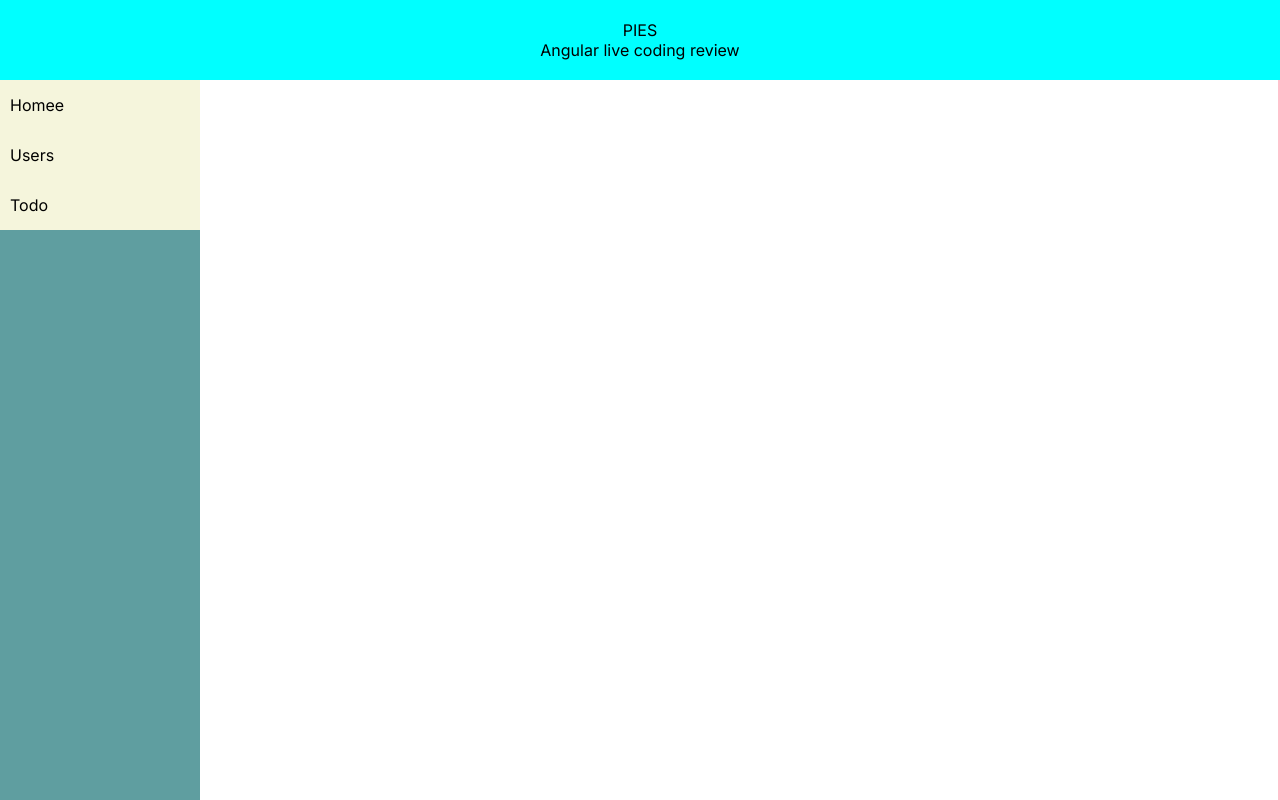
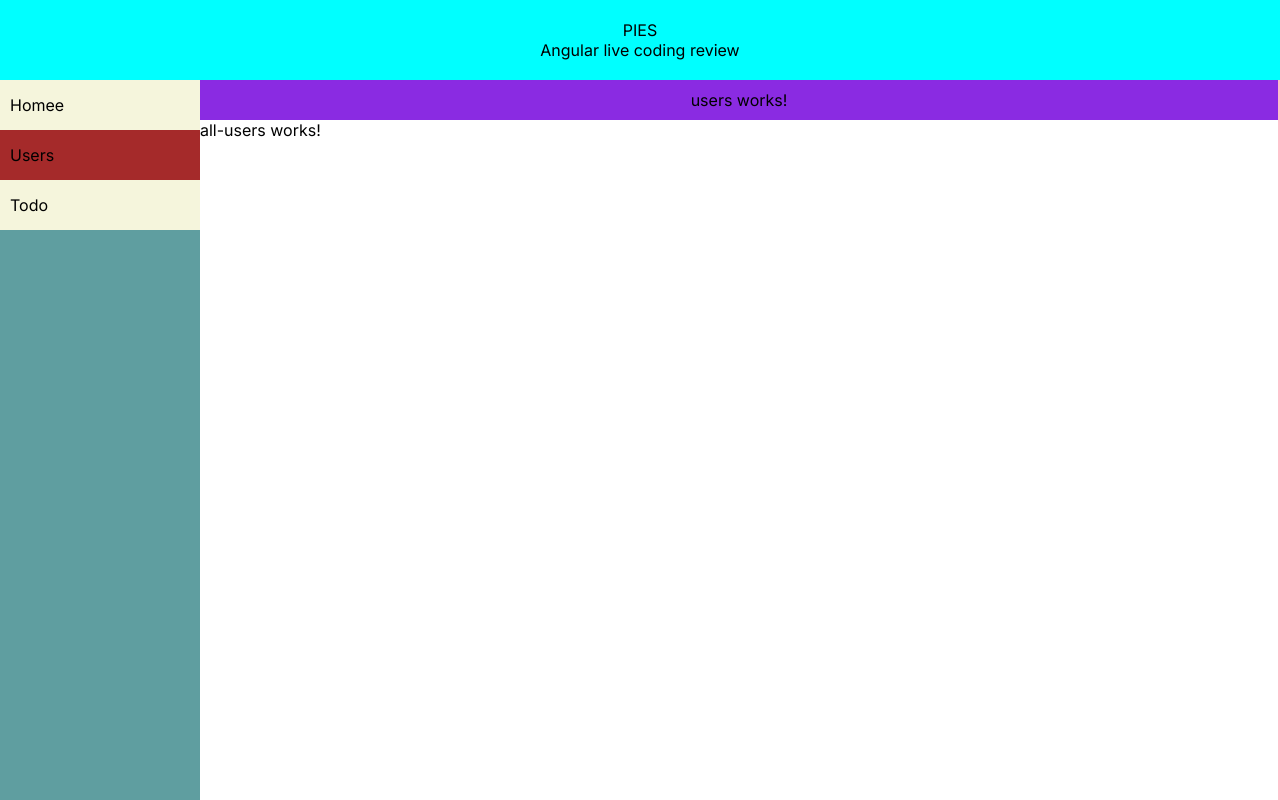
Before and after one commit to kargeb/pies, an Angular app: page /users/all-users in a window 1280 px wide. Before the commit this address led to /. Built offline with nearby package versions, Linux system fonts and the light colour scheme.

Commit message:
users comopnents and routing

```diff
--- a/src/app/app-routing-module.ts
+++ b/src/app/app-routing-module.ts
@@ -10,7 +10,11 @@ const routes: Routes = [
     component: Home,
   },
   // { path: 'home', component: undefined },
-  { path: 'users', component: Users },
+  {
+    path: 'users',
+    loadChildren: () =>
+      import('./features/users/users-module').then((m) => m.UsersModule),
+  },
   { path: 'todo', component: Todo },
   { path: '', redirectTo: '/home', pathMatch: 'full' },
   // { path: '**', component: undefined },
--- a/src/app/core/sidebar/sidebar.html
+++ b/src/app/core/sidebar/sidebar.html
@@ -1,7 +1,7 @@
 <nav class="wrapper">
   <ul>
     <li>
-      <a routerLink="/" routerLinkActive="active">Homee</a>
+      <a routerLink="/home" routerLinkActive="active">Homee</a>
     </li>
     <li>
       <a routerLink="/users" routerLinkActive="active">Users</a>
--- /dev/null
+++ b/src/app/features/users/components/all-users/all-users.html
@@ -0,0 +1 @@
+<p>all-users works!</p>
--- /dev/null
+++ b/src/app/features/users/users-module.ts
@@ -0,0 +1,14 @@
+import { NgModule } from '@angular/core';
+import { CommonModule } from '@angular/common';
+
+import { UsersRoutingModule } from './users-routing-module';
+
+
+@NgModule({
+  declarations: [],
+  imports: [
+    CommonModule,
+    UsersRoutingModule
+  ]
+})
+export class UsersModule { }
--- a/src/app/features/users/users.html
+++ b/src/app/features/users/users.html
@@ -1 +1,3 @@
-<p>users works!</p>
+<h3 class="title">users works!</h3>
+
+<router-outlet></router-outlet>
--- a/src/app/features/users/users.scss
+++ b/src/app/features/users/users.scss
@@ -0,0 +1,8 @@
+.title {
+  width: 100%;
+  height: 40px;
+  display: flex;
+  align-items: center;
+  justify-content: center;
+  background-color: blueviolet;
+}
```
Also changed, not shown: src/app/features/users/components/all-users/all-users.ts (added, +9 -0 lines), src/app/features/users/users-routing-module.ts (added, +23 -0 lines), src/app/features/users/users.ts (+3 -4 lines), src/app/features/users/components/all-users/all-users.scss (added), 1 other file (tests, documents, lock files or other folders).
